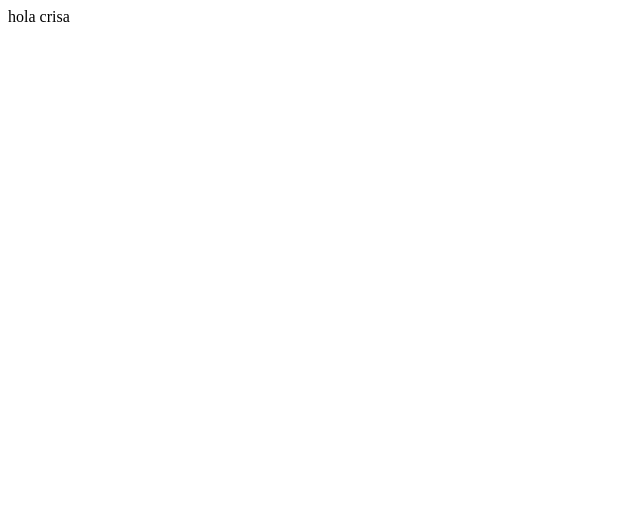
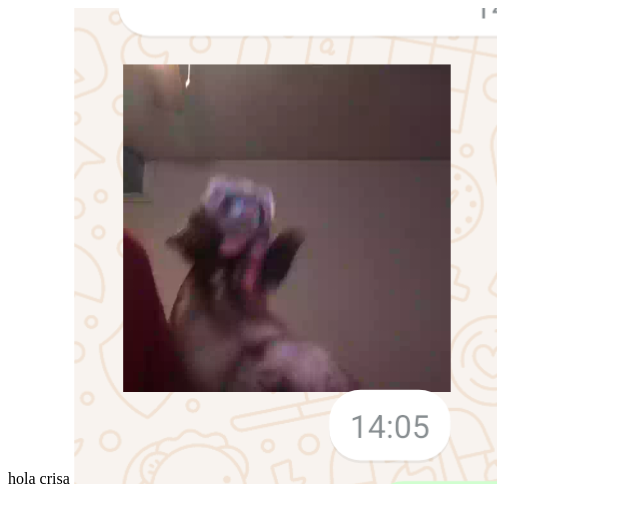
Before and after one commit to Jaimezpe/C, a plain HTML site: page index.html in a window 1280 px wide. Shown: the whole page, without its empty margins (0-640 px from the left). Drawn offline with Linux system fonts and the light colour scheme.

Commit message:
Update index.html

```diff
--- a/index.html
+++ b/index.html
@@ -1 +1,2 @@
 hola crisa
+<img src="imagen.png">
```
